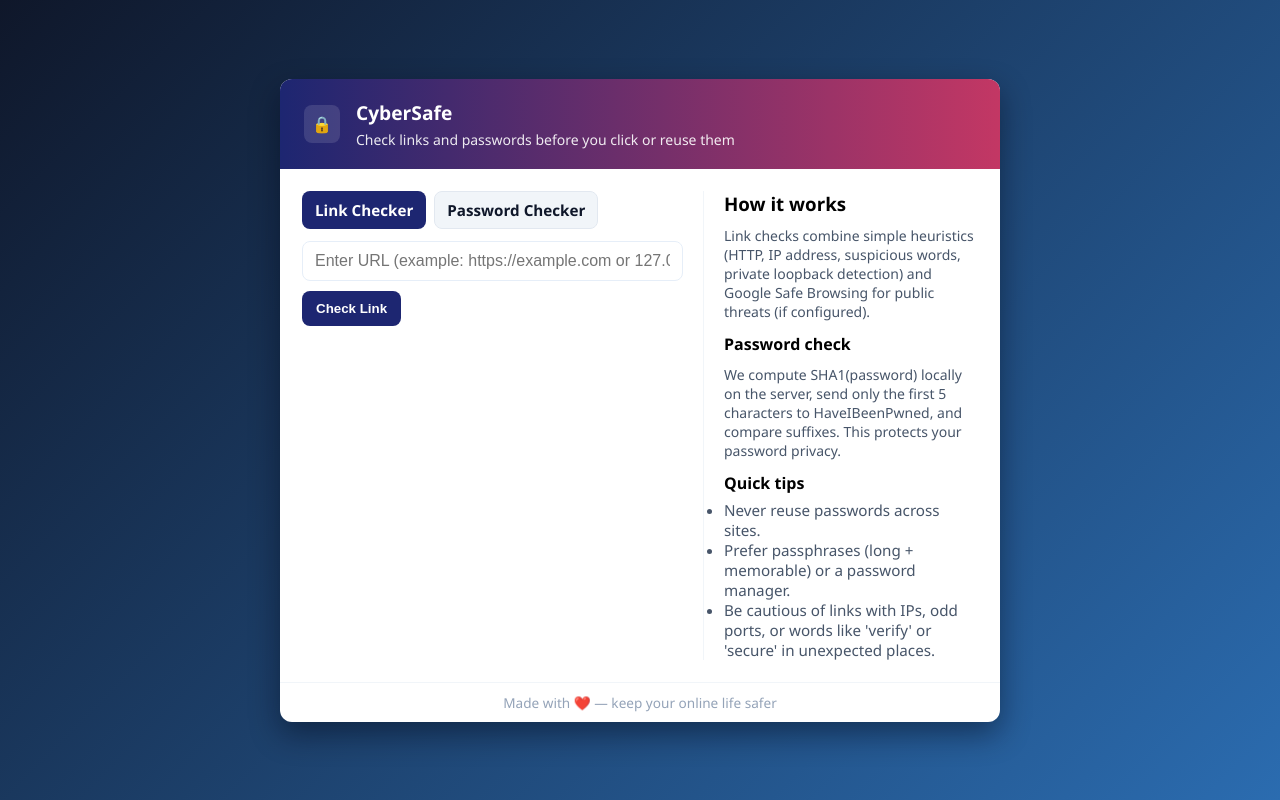
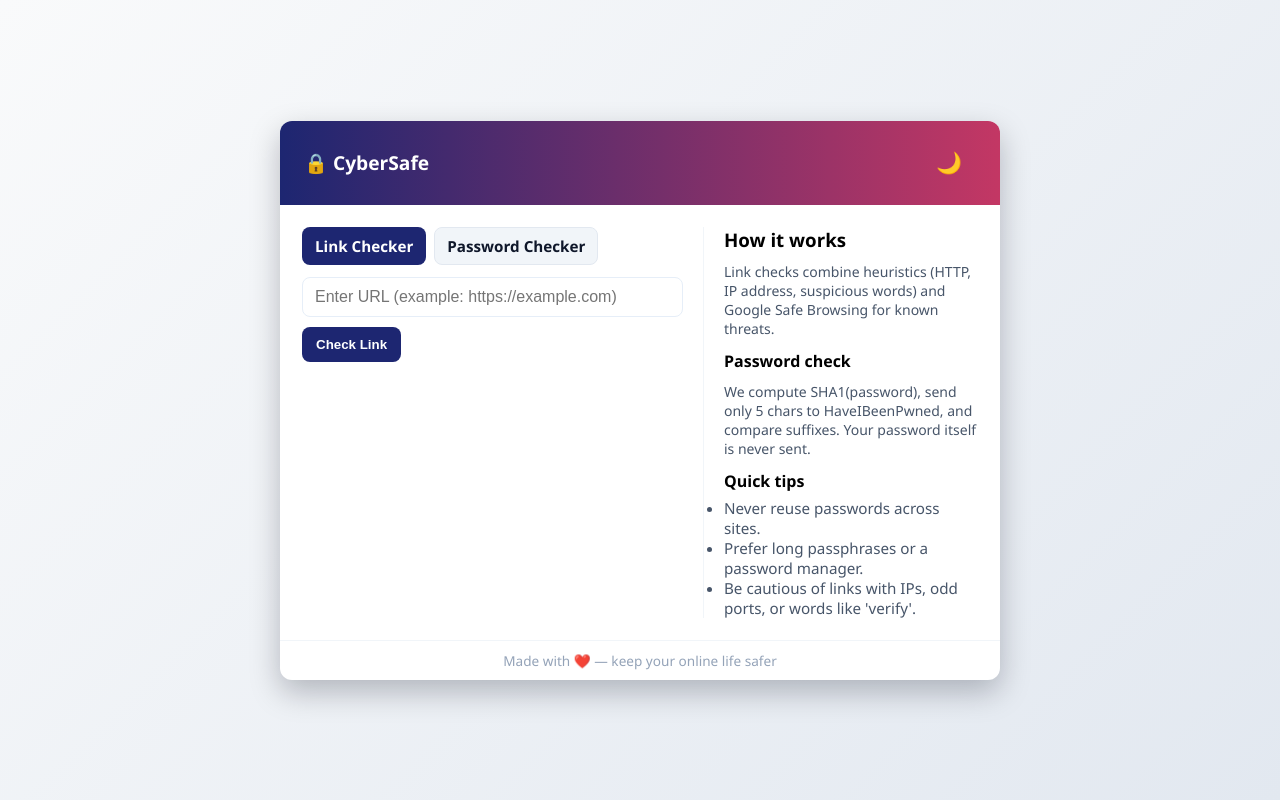
Before and after one commit to NewUser02580/cybersafe, a Flask app: page / in a window 1280 px wide. Run offline with Flask 3, Linux system fonts and the light colour scheme.

Commit message:
Add index.html and style.css for CyberSafe Flask project

```diff
--- /dev/null
+++ b/static/style.css
@@ -0,0 +1,156 @@
+/* Basic reset */
+* { box-sizing: border-box; margin: 0; padding: 0; }
+
+body {
+  font-family: "Segoe UI", Roboto, Arial, sans-serif;
+  background: linear-gradient(135deg,#f9fafb 0%, #e2e8f0 100%);
+  min-height: 100vh;
+  display:flex; align-items:center; justify-content:center;
+  padding: 32px;
+  transition: background 0.3s, color 0.3s;
+}
+body.dark {
+  background: linear-gradient(135deg,#0f172a 0%, #1e293b 100%);
+  color: #e2e8f0;
+}
+
+.card {
+  width: 720px; max-width: 95%;
+  background: #ffffff;
+  border-radius: 12px;
+  box-shadow: 0 12px 30px rgba(2,6,23,0.25);
+  overflow: hidden;
+  transition: background 0.3s, color 0.3s;
+}
+body.dark .card { background:#1e293b; color:#f1f5f9; }
+
+.header {
+  background: linear-gradient(90deg,#1d2671,#c33764);
+  color: #fff;
+  padding: 20px 24px;
+  display:flex; align-items:center; justify-content:space-between;
+}
+.logo { font-weight:700; font-size:1.2rem; }
+
+#theme-toggle {
+  background:none; border:none; font-size:1.3rem;
+  cursor:pointer; color:#fff;
+}
+
+.content { padding: 22px; display:flex; gap:20px; }
+.left { flex: 1.2; }
+.right { flex: 0.8; border-left:1px solid #f1f5f9; padding-left:20px; }
+body.dark .right { border-color:#334155; }
+
+/* Tabs */
+.tabs { display:flex; gap:8px; margin-bottom:12px; flex-wrap: wrap; }
+.tab {
+  padding:8px 12px; border-radius:8px; cursor:pointer;
+  background:#f1f5f9; color:#0f172a; font-weight:600; font-size:0.95rem;
+  border:1px solid #e2e8f0;
+  transition: background 0.3s, color 0.3s;
+}
+.tab.active { background:#1d2671; color:#fff; border-color: transparent; }
+body.dark .tab { background:#334155; color:#e2e8f0; border-color:#475569; }
+body.dark .tab.active { background:#c33764; color:#fff; }
+
+input[type="text"], input[type="password"] {
+  width:100%; padding:10px 12px; border-radius:8px;
+  border:1px solid #e6eef8;
+  margin-bottom:10px; font-size:1rem;
+}
+body.dark input { background:#0f172a; color:#e2e8f0; border:1px solid #475569; }
+
+button {
+  padding:10px 14px; border-radius:8px; border:none; cursor:pointer; font-weight:700;
+  background:#1d2671; color:#fff;
+  transition: background 0.3s;
+}
+button.secondary { background:#6b7280; }
+
+.result {
+  margin-top:14px; padding:12px; border-radius:10px; font-weight:700;
+}
+.safe { background:#e6f9ee; color:#0f5132; border:1px solid #0f5132; }
+.warn { background:#fff7e6; color:#7a4b00; border:1px solid #7a4b00; }
+.danger { background:#fdecea; color:#7a1416; border:1px solid #7a1416; }
+body.dark .safe { background:#064e3b; color:#bbf7d0; border-color:#10b981; }
+body.dark .warn { background:#78350f; color:#fcd34d; border-color:#fbbf24; }
+body.dark .danger { background:#7f1d1d; color:#fecaca; border-color:#f87171; }
+
+.note { font-size:0.875rem; color:#475569; margin-top:10px; }
+body.dark .note { color:#cbd5e1; }
+
+.footer {
+  padding:10px 20px; font-size:0.85rem;
+  color:#94a3b8; text-align:center;
+  border-top:1px solid #f1f5f9;
+}
+body.dark .footer { border-color:#334155; }
+
+/* Password strength meter */
+.strength-text {
+  font-size: 0.9rem;
+  margin-bottom: 6px;
+  color: #475569;
+}
+body.dark .strength-text { color:#cbd5e1; }
+
+.strength-bar {
+  width: 100%;
+  height: 10px;
+  background: #e2e8f0;
+  border-radius: 6px;
+  margin-bottom: 6px;
+  overflow: hidden;
+}
+body.dark .strength-bar { background:#334155; }
+
+.strength-bar #strength-fill {
+  height: 100%;
+  width: 0%;
+  transition: width 0.3s ease, background 0.3s ease;
+}
+
+#strength-hints {
+  font-size:0.85rem; color:#475569; margin-bottom:10px;
+}
+body.dark #strength-hints { color:#cbd5e1; }
+
+/* Mobile optimization */
+@media (max-width:720px) {
+  .content { flex-direction:column; }
+  .right { border-left:none; padding-left:0; }
+}
+
+@media (max-width:480px) {
+  input[type="text"], input[type="password"], button {
+    font-size: 1rem;
+    padding: 14px 16px;
+  }
+  .content {
+    gap: 16px;
+    padding: 16px;
+  }
+  .header {
+    flex-direction: column;
+    align-items: flex-start;
+    gap: 8px;
+  }
+  #theme-toggle {
+    align-self: flex-end;
+  }
+  .note, #strength-hints {
+    font-size: 0.8rem;
+    line-height: 1.4;
+  }
+  .strength-bar {
+    height: 12px;
+    border-radius: 8px;
+  }
+}
+
+@media (max-width:360px) {
+  .content { padding: 12px; }
+  .card { width: 95%; }
+}
--- a/templates/index.html
+++ b/templates/index.html
@@ -4,89 +4,13 @@
   <meta charset="utf-8" />
   <meta name="viewport" content="width=device-width,initial-scale=1" />
   <title>CyberSafe – Link & Password Checker</title>
-  <style>
-    /* Basic reset */
-    * { box-sizing: border-box; margin: 0; padding: 0; }
-    body {
-      font-family: "Segoe UI", Roboto, Arial, sans-serif;
-      background: linear-gradient(135deg,#0f172a 0%, #2b6cb0 100%);
-      min-height: 100vh;
-      display:flex; align-items:center; justify-content:center;
-      padding: 32px;
-    }
-
-    .card {
-      width: 720px; max-width: 95%;
-      background: #ffffff;
-      border-radius: 12px;
-      box-shadow: 0 12px 30px rgba(2,6,23,0.45);
-      overflow: hidden;
-    }
-
-    .header {
-      background: linear-gradient(90deg,#1d2671,#c33764);
-      color: #fff;
-      padding: 20px 24px;
-      display:flex; align-items:center; gap:16px;
-    }
-    .logo {
-      background: rgba(255,255,255,0.12);
-      padding:8px; border-radius:8px; font-weight:700;
-    }
-    .title { font-size:1.2rem; font-weight:700; }
-    .subtitle { font-size:0.875rem; opacity:0.9; margin-top:4px; }
-
-    .content { padding: 22px; display:flex; gap:20px; }
-    .left { flex: 1.2; }
-    .right { flex: 0.8; border-left:1px solid #f1f5f9; padding-left:20px; }
-
-    /* Tabs */
-    .tabs { display:flex; gap:8px; margin-bottom:12px; }
-    .tab {
-      padding:8px 12px; border-radius:8px; cursor:pointer;
-      background:#f1f5f9; color:#0f172a; font-weight:600; font-size:0.95rem;
-      border:1px solid #e2e8f0;
-    }
-    .tab.active { background:#1d2671; color:#fff; border-color: transparent; }
-
-    input[type="text"], input[type="password"] {
-      width:100%; padding:10px 12px; border-radius:8px; border:1px solid #e6eef8;
-      margin-bottom:10px; font-size:1rem;
-    }
-    button {
-      padding:10px 14px; border-radius:8px; border:none; cursor:pointer; font-weight:700;
-      background:#1d2671; color:#fff;
-    }
-    button.secondary { background:#6b7280; }
-
-    .result {
-      margin-top:14px; padding:12px; border-radius:10px; font-weight:700;
-    }
-    .safe { background:#e6f9ee; color:#0f5132; border:1px solid #0f5132; }
-    .warn { background:#fff7e6; color:#7a4b00; border:1px solid #7a4b00; }
-    .danger { background:#fdecea; color:#7a1416; border:1px solid #7a1416; }
-
-    .note { font-size:0.875rem; color:#475569; margin-top:10px; }
-
-    pre.debug {
-      background:#0b1220; color:#a8b3c5; padding:10px; border-radius:8px; overflow:auto; font-size:0.85rem;
-    }
-    .footer { padding:10px 20px; font-size:0.85rem; color:#94a3b8; text-align:center; border-top:1px solid #f1f5f9; }
-
-    @media (max-width:720px) {
-      .content { flex-direction:column; }
-      .right { border-left:none; padding-left:0; }
-    }
-  </style>
+  <link rel="stylesheet" href="static\style.css">
 </head>
 <body>
   <div class="card">
     <div class="header">
-      <div class="logo">🔒</div>
-      <div>
-        <div class="title">CyberSafe</div>
-        <div class="subtitle">Check links and passwords before you click or reuse them</div>
-      </div>
+      <div class="logo">🔒 CyberSafe</div>
+      <button id="theme-toggle">🌙</button>
     </div>
 
     <div class="content">
@@ -98,14 +22,18 @@
 
         <!-- Link Form -->
         <form method="POST" id="form-link" style="display:block;">
-          <input type="text" name="url" placeholder="Enter URL (example: https://example.com or 127.0.0.1:4100)" />
+          <input type="text" name="url" placeholder="Enter URL (example: https://example.com)" />
           <button type="submit">Check Link</button>
         </form>
 
         <!-- Password Form -->
         <form method="POST" id="form-pass" style="display:none;">
-          <!-- We use name 'password' server-side to detect this form -->
-          <input type="password" name="password" placeholder="Enter password to check (won't be stored)" />
+          <input type="password" id="password-input" name="password" placeholder="Enter password to check (won't be stored)" />
+          <div id="strength-text" class="strength-text">Type a password...</div>
+          <div class="strength-bar">
+            <div id="strength-fill"></div>
+          </div>
+          <div id="strength-hints" class="note"></div>
           <button type="submit">Check Password</button>
         </form>
 
@@ -114,20 +42,18 @@
             {{ result }}
           </div>
         {% endif %}
-
       </div>
 
       <div class="right">
         <h3>How it works</h3>
-        <p class="note">Link checks combine simple heuristics (HTTP, IP address, suspicious words, private loopback detection) and Google Safe Browsing for public threats (if configured).</p>
+        <p class="note">Link checks combine heuristics (HTTP, IP address, suspicious words) and Google Safe Browsing for known threats.</p>
         <h4 style="margin-top:12px;">Password check</h4>
-        <p class="note">We compute SHA1(password) locally on the server, send only the first 5 characters to HaveIBeenPwned, and compare suffixes. This protects your password privacy.</p>
-
+        <p class="note">We compute SHA1(password), send only 5 chars to HaveIBeenPwned, and compare suffixes. Your password itself is never sent.</p>
         <h4 style="margin-top:12px;">Quick tips</h4>
         <ul style="margin-top:6px;color:#475569;font-size:0.95rem;">
           <li>Never reuse passwords across sites.</li>
-          <li>Prefer passphrases (long + memorable) or a password manager.</li>
-          <li>Be cautious of links with IPs, odd ports, or words like 'verify' or 'secure' in unexpected places.</li>
+          <li>Prefer long passphrases or a password manager.</li>
+          <li>Be cautious of links with IPs, odd ports, or words like 'verify'.</li>
         </ul>
       </div>
     </div>
@@ -142,6 +68,62 @@
       document.getElementById('tab-link').classList.toggle('active', name === 'link');
       document.getElementById('tab-pass').classList.toggle('active', name === 'pass');
     }
+
+    // Dark/Light theme toggle
+    const toggleBtn = document.getElementById('theme-toggle');
+    const body = document.body;
+    toggleBtn.addEventListener('click', () => {
+      body.classList.toggle('dark');
+      if (body.classList.contains('dark')) {
+        toggleBtn.textContent = '☀️';
+        localStorage.setItem('theme', 'dark');
+      } else {
+        toggleBtn.textContent = '🌙';
+        localStorage.setItem('theme', 'light');
+      }
+    });
+    if (localStorage.getItem('theme') === 'dark') {
+      body.classList.add('dark');
+      toggleBtn.textContent = '☀️';
+    }
+
+    // Password Strength Meter with hints
+    const passwordInput = document.getElementById('password-input');
+    const strengthText = document.getElementById('strength-text');
+    const strengthFill = document.getElementById('strength-fill');
+    const strengthHints = document.getElementById('strength-hints');
+
+    if (passwordInput) {
+      passwordInput.addEventListener('input', () => {
+        const val = passwordInput.value;
+        let score = 0;
+        let hints = [];
+
+        if (val.length >= 8) score++; else hints.push("Use at least 8 characters");
+        if (/[A-Z]/.test(val)) score++; else hints.push("Add uppercase letters");
+        if (/[0-9]/.test(val)) score++; else hints.push("Add numbers");
+        if (/[^A-Za-z0-9]/.test(val)) score++; else hints.push("Add special characters");
+
+        let strength = "";
+        let width = (score * 25) + "%";
+
+        switch(score) {
+          case 0: strength = "Type a password..."; break;
+          case 1: strength = "Weak"; break;
+          case 2: strength = "Fair"; break;
+          case 3: strength = "Good"; break;
+          case 4: strength = "Strong"; break;
+        }
+
+        // Gradient fill
+        const gradientColors = ["#dc2626", "#f59e0b", "#eab308", "#16a34a"];
+        strengthFill.style.width = width;
+        strengthFill.style.background = `linear-gradient(to right, ${gradientColors[0]}, ${gradientColors[score-1] || gradientColors[0]})`;
+
+        strengthText.textContent = strength;
+        strengthHints.innerHTML = hints.length ? "Suggestions: " + hints.join(", ") : "Your password looks good!";
+      });
+    }
   </script>
 </body>
 </html>
```
